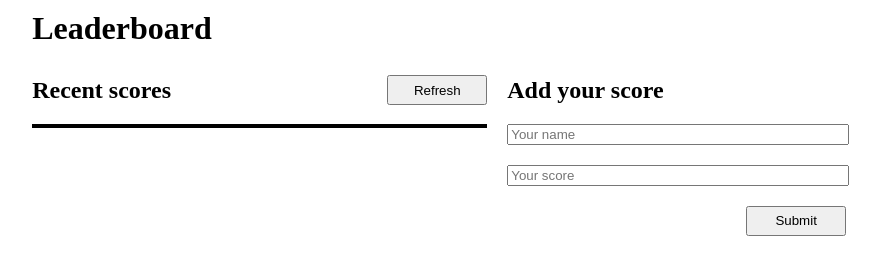
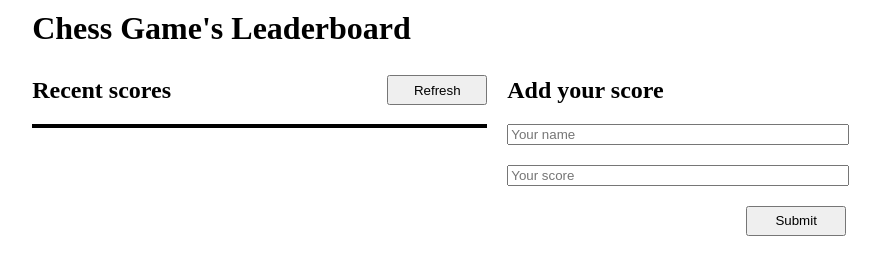
Before and after one commit to kidde60/Leaderboard, a website built with webpack: page src/index.html in a window 1280 px wide. Shown: the whole page, without its empty margins (39-919 px from the left). Built offline with nearby package versions, Linux system fonts and the light colour scheme; no server answers.

Commit message:
Update Game title

```diff
--- a/src/index.html
+++ b/src/index.html
@@ -10,7 +10,7 @@
 
 <body>
     <div>
-        <h1>Leaderboard</h1>
+        <h1>Chess Game's Leaderboard</h1>
     </div>
     <div class="container">
         <div class="score-container">
```
Also changed, not shown: dist/bundle.js, dist/index.html.
